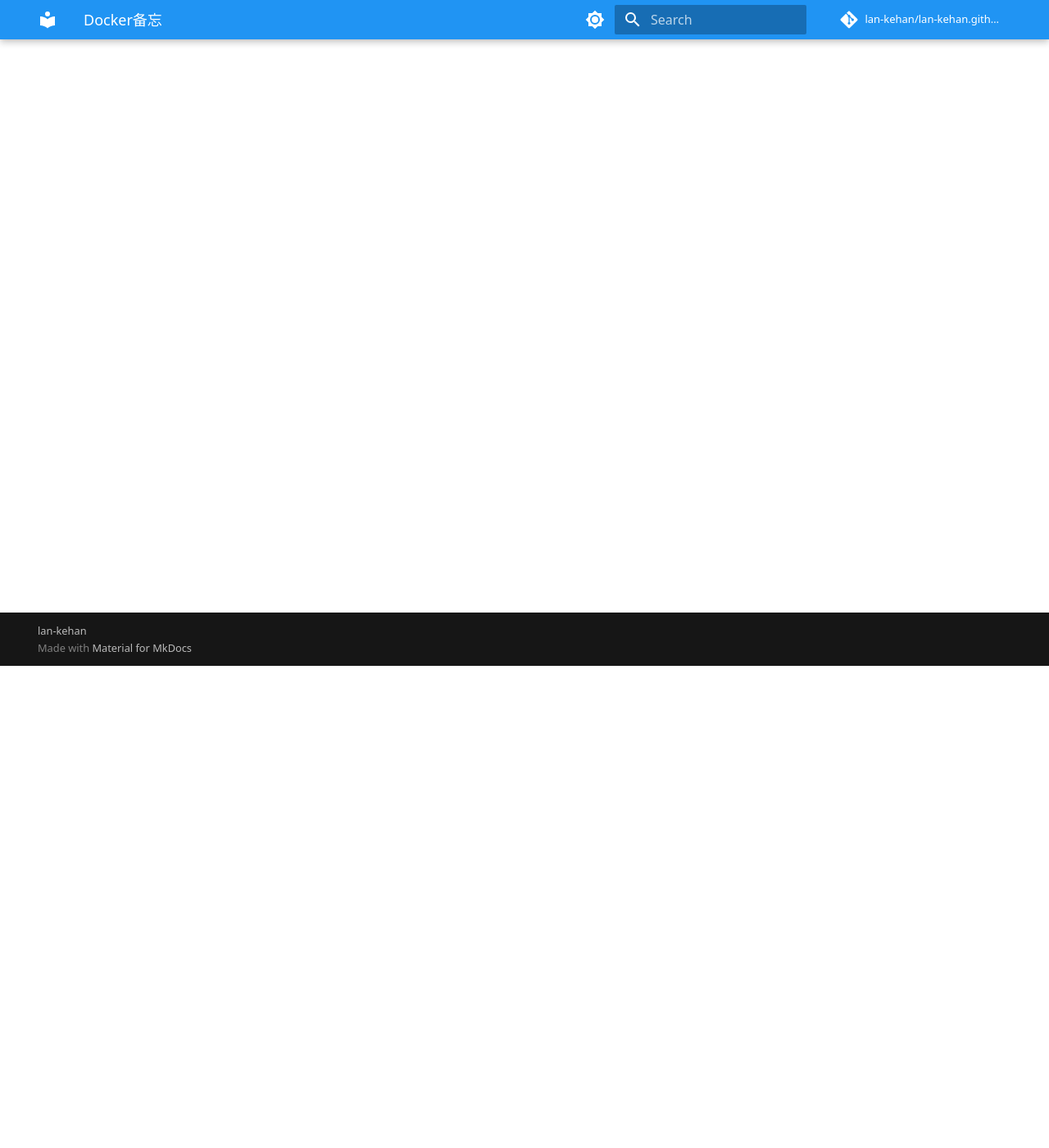
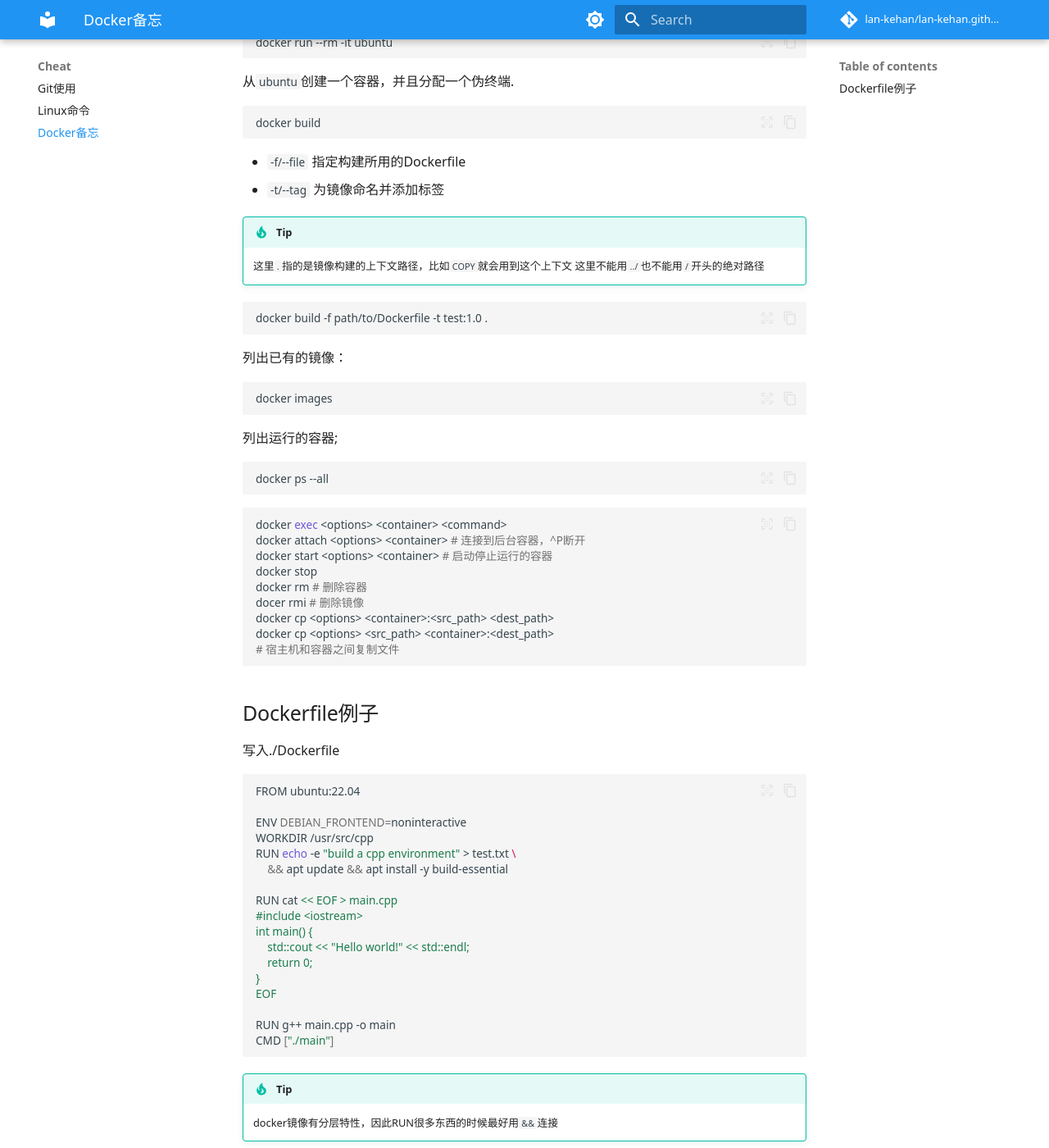
Before and after one commit to lan-kehan/lan-kehan.github.io, an MkDocs documentation site: the page built from docs/section1/docker.md, in a window 1280 px wide and 1400 px high, scrolled down 588 px. Shown: the whole window at 82% size. Built offline with MkDocs 1.6.1 and Material for MkDocs 9.7.7, drawn with Linux system fonts in a browser that asks for light colours; some web fonts are replaced; comment, search, counter and statistics services are not loaded; some of the changed text lies outside the part shown.

Commit message:
adding new notes

````diff
--- a/docs/section1/docker.md
+++ b/docs/section1/docker.md
@@ -1 +1,106 @@
 # Docker备忘
+
+从镜像创建一个容器并且运行
+```bash
+docker run
+```
+
+常用的选项:
+
+- `-d/--detach` 后台运行
+- `-e/--env <variable>=<value>` 环境变量
+- `--rm` 运行完以后删除
+- `--name` 命名
+- `-p/--publish <host_port>:<container_port>` 端口映射
+- `-it`, `--interactive --tty` 交互模式并且分配伪终端（exit退出）
+
+```bash
+docker run --rm -it ubuntu
+```
+
+从`ubuntu`创建一个容器，并且分配一个伪终端.
+
+```bash
+docker build
+```
+
+- `-f/--file` 指定构建所用的Dockerfile
+- `-t/--tag` 为镜像命名并添加标签
+
+!!! tip
+    这里`.`指的是镜像构建的上下文路径，比如`COPY`就会用到这个上下文
+    这里不能用`../`也不能用`/`开头的绝对路径
+
+```bash
+docker build -f path/to/Dockerfile -t test:1.0 .
+```
+
+列出已有的镜像：
+
+```bash
+docker images
+```
+
+列出运行的容器;
+
+```
+docker ps --all
+```
+
+```bash
+docker exec <options> <container> <command>
+docker attach <options> <container> # 连接到后台容器，^P断开
+docker start <options> <container> # 启动停止运行的容器
+docker stop
+docker rm # 删除容器
+docer rmi # 删除镜像
+docker cp <options> <container>:<src_path> <dest_path>
+docker cp <options> <src_path> <container>:<dest_path>
+# 宿主机和容器之间复制文件
+```
+
+## Dockerfile例子
+
+写入./Dockerfile
+
+```bash
+FROM ubuntu:22.04
+
+ENV DEBIAN_FRONTEND=noninteractive
+WORKDIR /usr/src/cpp
+RUN echo -e "build a cpp environment" > test.txt \
+    && apt update && apt install -y build-essential
+
+RUN cat << EOF > main.cpp
+#include <iostream>
+int main() {
+    std::cout << "Hello world!" << std::endl;
+    return 0;
+}
+EOF
+
+RUN g++ main.cpp -o main
+CMD ["./main"]
+```
+
+!!! tip
+    docker镜像有分层特性，因此RUN很多东西的时候最好用`&&`连接
+
+build的时候可以传代理
+
+```bash
+docker build \
+  --build-arg http_proxy=http://host.docker.internal:7890 \
+  --build-arg https_proxy=http://host.docker.internal:7890 \
+  -t cpp:1.0 .
+```
+
+```bash
+docker run -rm cpp:1.0
+```
+
+这里比较好的操作是在宿主和Dockerfile同目录下写好main.cpp然后Dockerfile里面加上
+
+```bash
+COPY main.cpp
+```
--- a/mkdocs.yml
+++ b/mkdocs.yml
@@ -15,6 +15,7 @@ nav:
   - Cheat:
     - section1/git.md
     - section1/linux.md
+    - section1/docker.md
   # 课程笔记/资料整理
   - Notes:
     - section2/24-fall-C-programming.md
````
